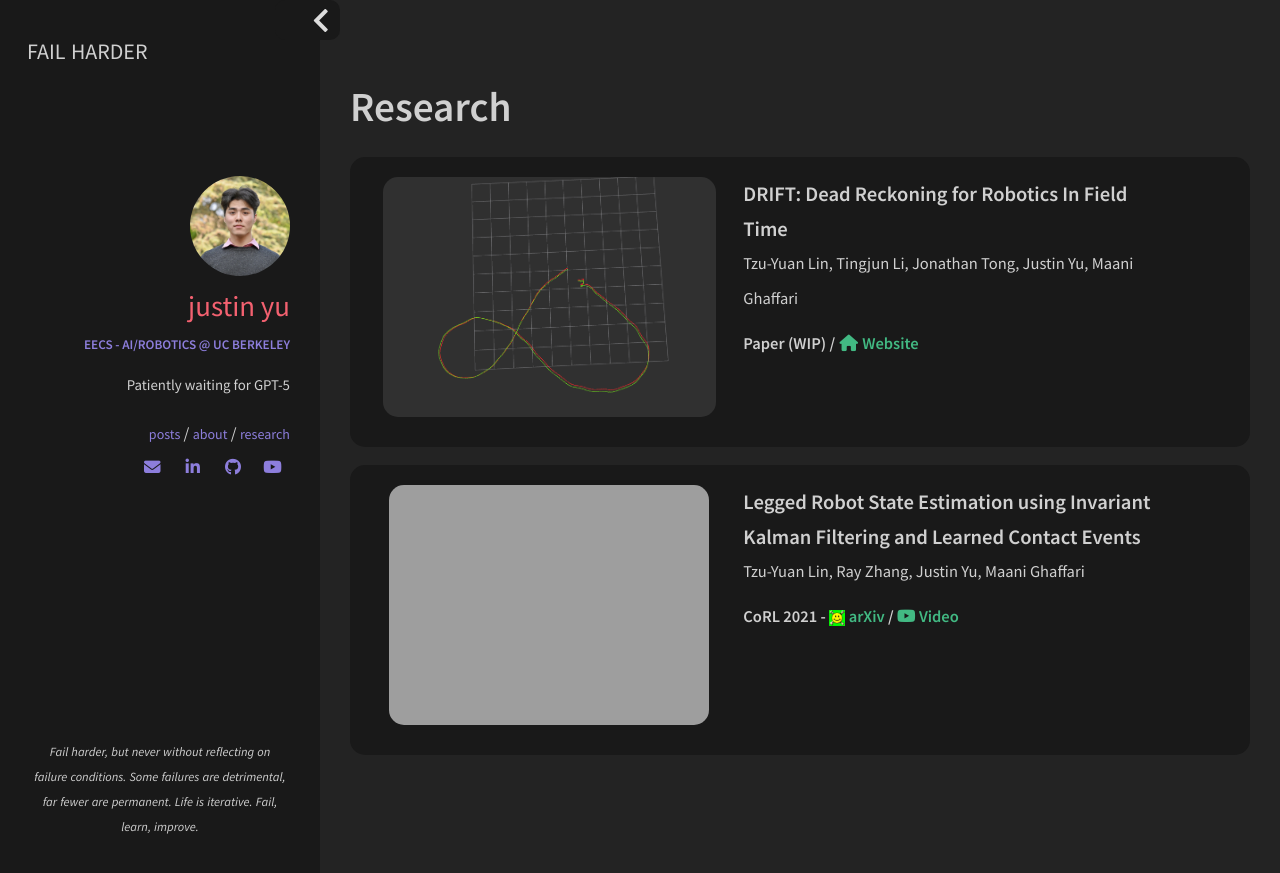
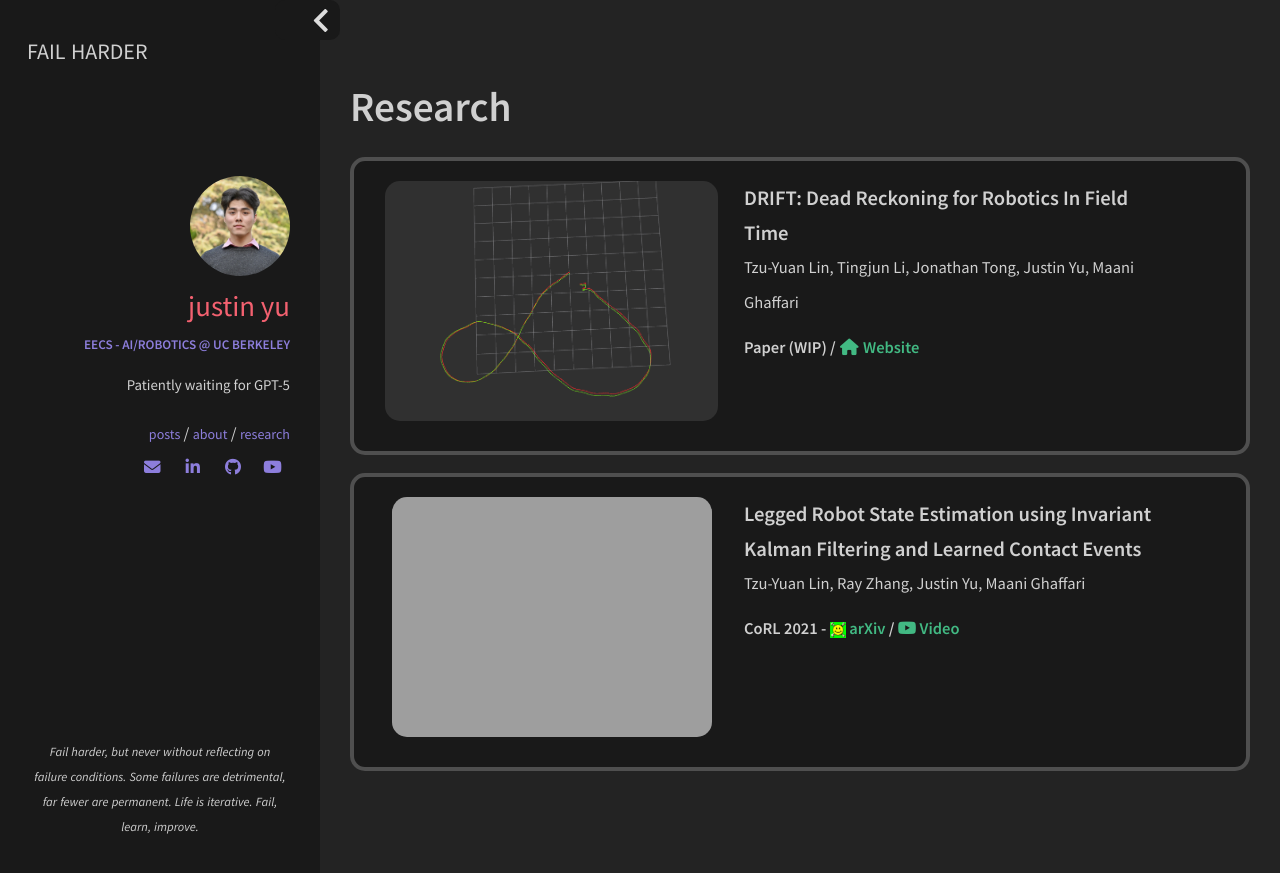
Before and after one commit to uynitsuj/uynitsuj.github.io, a Jekyll site: the page built from gresearch.html, in a window 1280 px wide. Shown: the top 873 px of the page. Built offline with Jekyll 4.4.1, drawn with Linux system fonts in a browser that asks for light colours; nearby versions of some CDN libraries.

Commit message:
border atmpt

```diff
--- a/_includes/sections/projects.html
+++ b/_includes/sections/projects.html
@@ -1,7 +1,7 @@
 <h1>Projects</h1>
 
 {% for project in site.data.index.projects %}
-<div class="row" style="background-color: #191919; border-radius: 15px; padding: 20px;">
+<div class="row" style="background-color: #191919; border-radius: 15px; padding: 20px; border: 4px solid #4f4f4f;">
     <div class="col">
         <!-- IMAGE -->
         <div class="col m5" style="float:middle; margin-right:15px; margin-bottom: 10px;">
--- a/_includes/sections/research.html
+++ b/_includes/sections/research.html
@@ -1,6 +1,6 @@
 <h1>Research</h1>
 
-<div class="row" style="background-color: #191919; border-radius: 15px; padding: 20px;">
+<div class="row" style="background-color: #191919; border-radius: 15px; padding: 20px; border: 4px solid #4f4f4f;">
     <div class="col">
         <div class="col m5" style="float:middle; margin-right:15px; margin-bottom: 10px;">
             <img align="middle" class="hidden-md" style="margin:auto;border-radius:15px;display:block"
@@ -24,7 +24,7 @@
 </div>
 <p style="margin:18px;"></p>
 
-<div class="row" style="background-color: #191919; border-radius: 15px; padding: 20px;">
+<div class="row" style="background-color: #191919; border-radius: 15px; padding: 20px; border: 4px solid #4f4f4f;">
     <div class="col">
         <div class="col m5" style="float:middle; margin-right:15px; margin-bottom: 10px;">
             <img align="middle" class="hidden-md" style="margin:auto;border-radius:15px;display:block"
--- a/_layouts/post_listing.html
+++ b/_layouts/post_listing.html
@@ -7,7 +7,7 @@ layout: default
 
 <a href="{{ site.url }}{{ post.url }}">
   <section class="post">
-    <div class="row " style="background-color: #191919; border-radius: 15px; padding: 20px;">
+    <div class="row " style="background-color: #191919; border-radius: 15px; padding: 20px; border: 4px solid #4f4f4f;">
       <div class="col m6">
         <div class="row">
           <header class="post-header">
```
